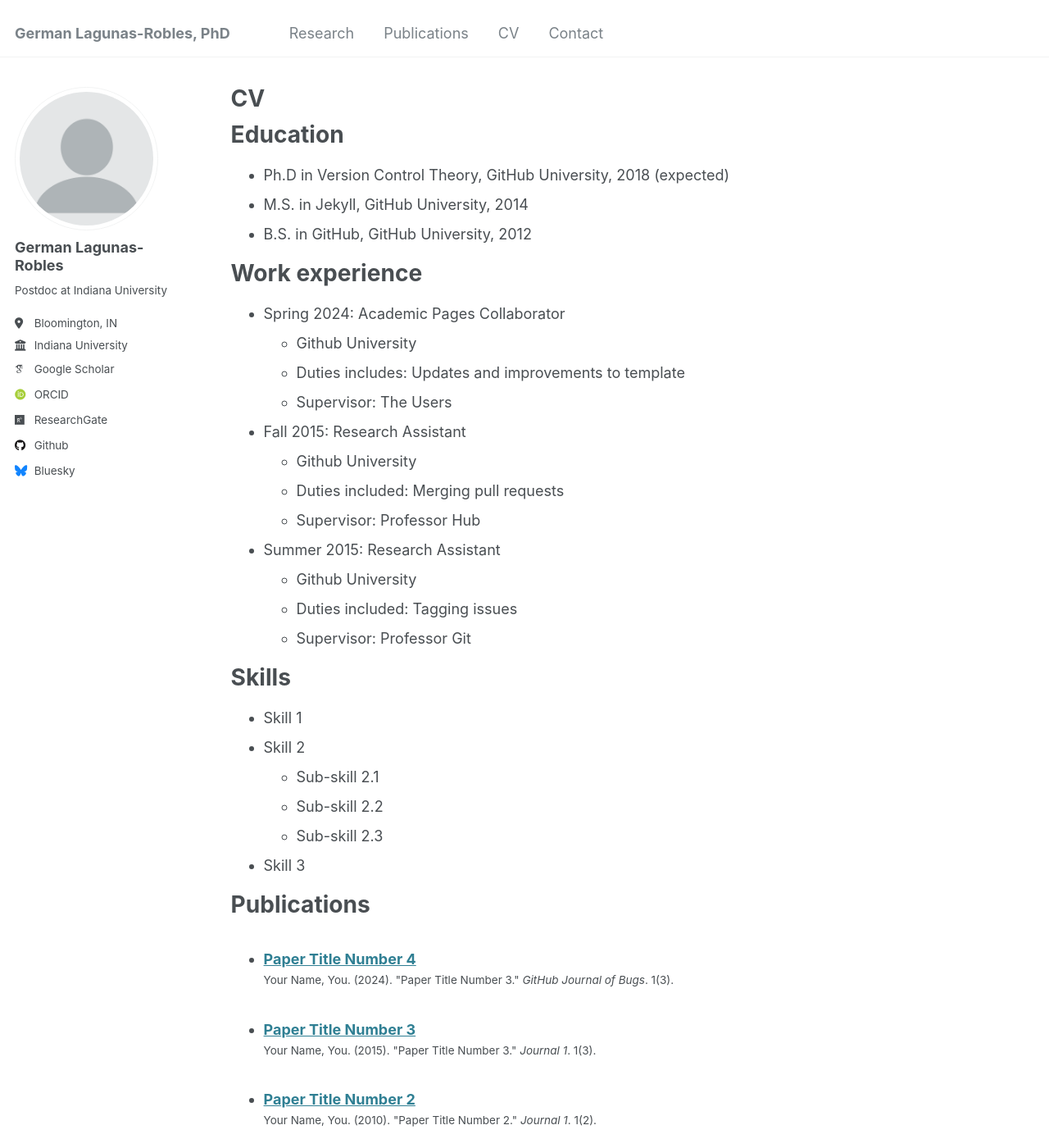
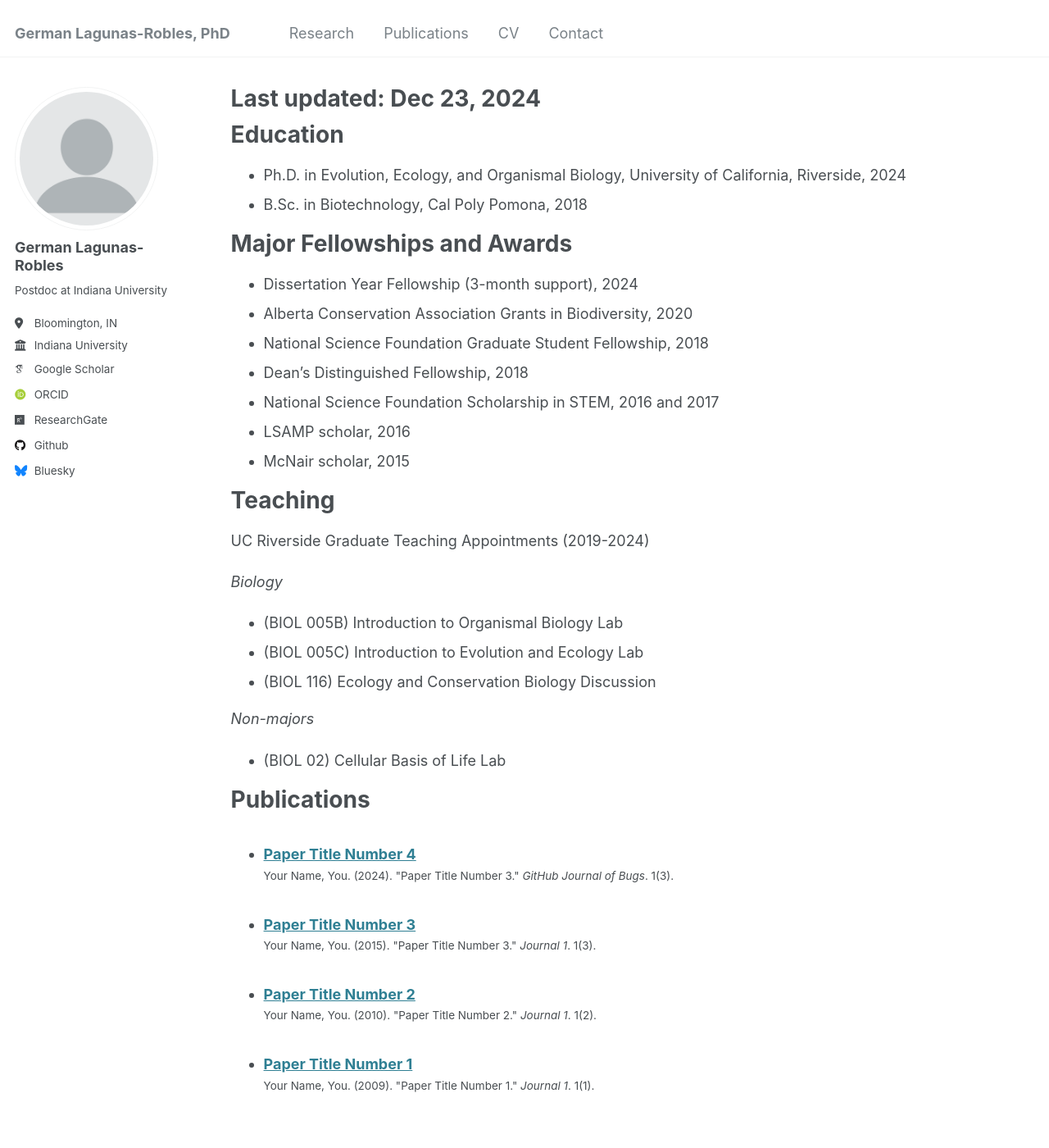
Before and after one commit to GLagunas-Robles/GLagunas-Robles.github.io, a Jekyll site: the page built from _pages/cv.md, in a window 1280 px wide and 1400 px high. Shown: the whole window at 82% size. Built offline with Jekyll 4.4.1, drawn with Linux system fonts in a browser that asks for light colours; some web fonts are replaced; some of the changed text lies outside the part shown.

Commit message:
Update cv.md

```diff
--- a/_pages/cv.md
+++ b/_pages/cv.md
@@ -1,64 +1,43 @@
 ---
 layout: archive
-title: "CV"
+title: "Last updated: Dec 23, 2024"
 permalink: /cv/
 author_profile: true
 redirect_from:
-  - /resume
+  - /cv
 ---
 
 {% include base_path %}
 
 Education
 ======
-* Ph.D in Version Control Theory, GitHub University, 2018 (expected)
-* M.S. in Jekyll, GitHub University, 2014
-* B.S. in GitHub, GitHub University, 2012
+* Ph.D. in Evolution, Ecology, and Organismal Biology, University of California, Riverside, 2024
+* B.Sc. in Biotechnology, Cal Poly Pomona, 2018
 
-Work experience
+Major Fellowships and Awards
 ======
-* Spring 2024: Academic Pages Collaborator
-  * Github University
-  * Duties includes: Updates and improvements to template
-  * Supervisor: The Users
+* Dissertation Year Fellowship (3-month support), 2024
+* Alberta Conservation Association Grants in Biodiversity, 2020
+* National Science Foundation Graduate Student Fellowship, 2018
+* Dean's Distinguished Fellowship, 2018
+* National Science Foundation Scholarship in STEM, 2016 and 2017
+* LSAMP scholar, 2016
+* McNair scholar, 2015
 
-* Fall 2015: Research Assistant
-  * Github University
-  * Duties included: Merging pull requests
-  * Supervisor: Professor Hub
+Teaching
+======
+UC Riverside Graduate Teaching Appointments (2019-2024)
 
-* Summer 2015: Research Assistant
-  * Github University
-  * Duties included: Tagging issues
-  * Supervisor: Professor Git
+_Biology_
+* (BIOL 005B) Introduction to Organismal Biology Lab
+* (BIOL 005C) Introduction to Evolution and Ecology Lab
+* (BIOL 116) Ecology and Conservation Biology Discussion
 
-Skills
-======
-* Skill 1
-* Skill 2
-  * Sub-skill 2.1
-  * Sub-skill 2.2
-  * Sub-skill 2.3
-* Skill 3
+_Non-majors_
+* (BIOL 02) Cellular Basis of Life Lab
 
 Publications
 ======
   <ul>{% for post in site.publications reversed %}
     {% include archive-single-cv.html %}
   {% endfor %}</ul>
-
-Talks
-======
-  <ul>{% for post in site.talks reversed %}
-    {% include archive-single-talk-cv.html  %}
-  {% endfor %}</ul>
-
-Teaching
-======
-  <ul>{% for post in site.teaching reversed %}
-    {% include archive-single-cv.html %}
-  {% endfor %}</ul>
-
-Service and leadership
-======
-* Currently signed in to 43 different slack teams
```
